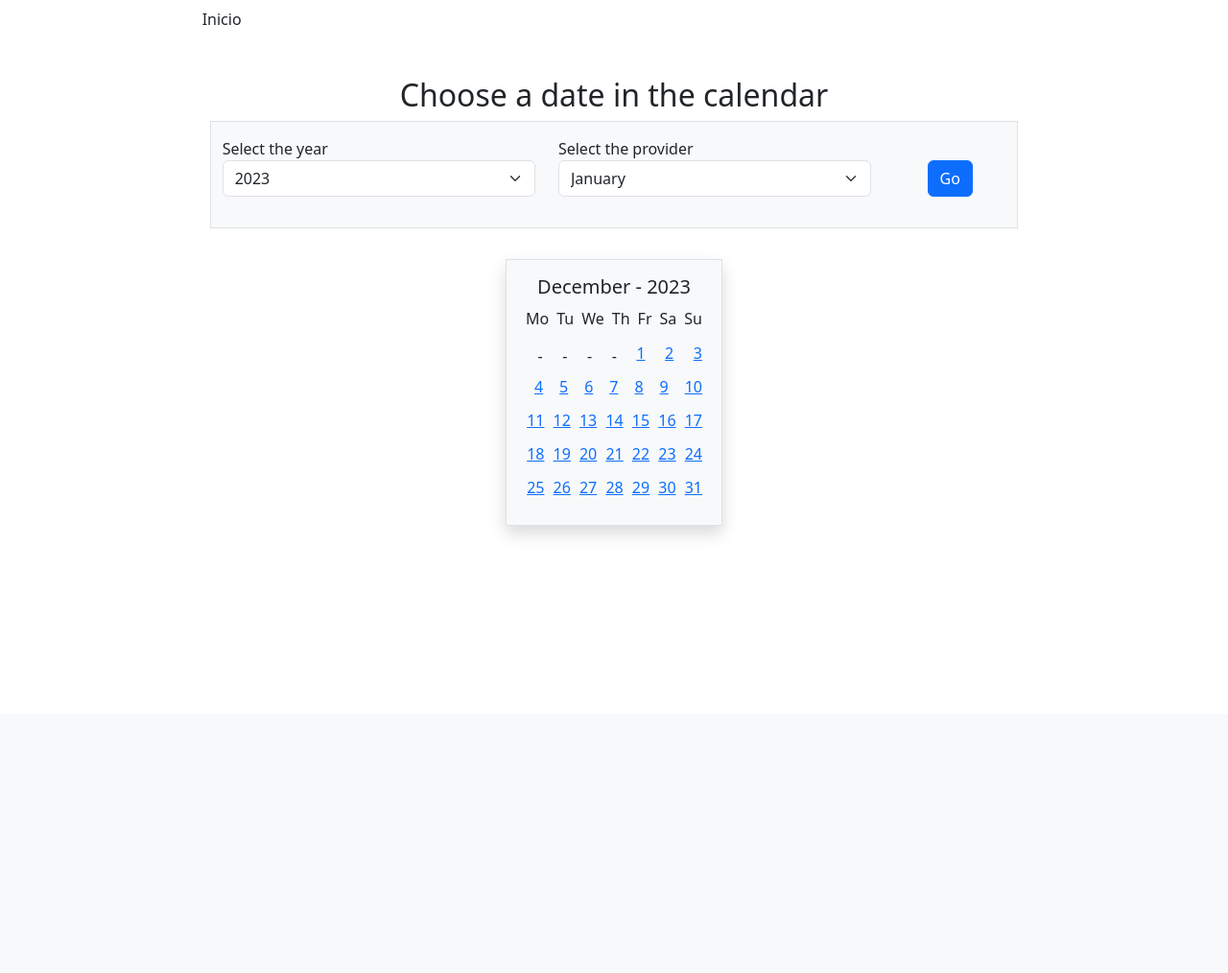
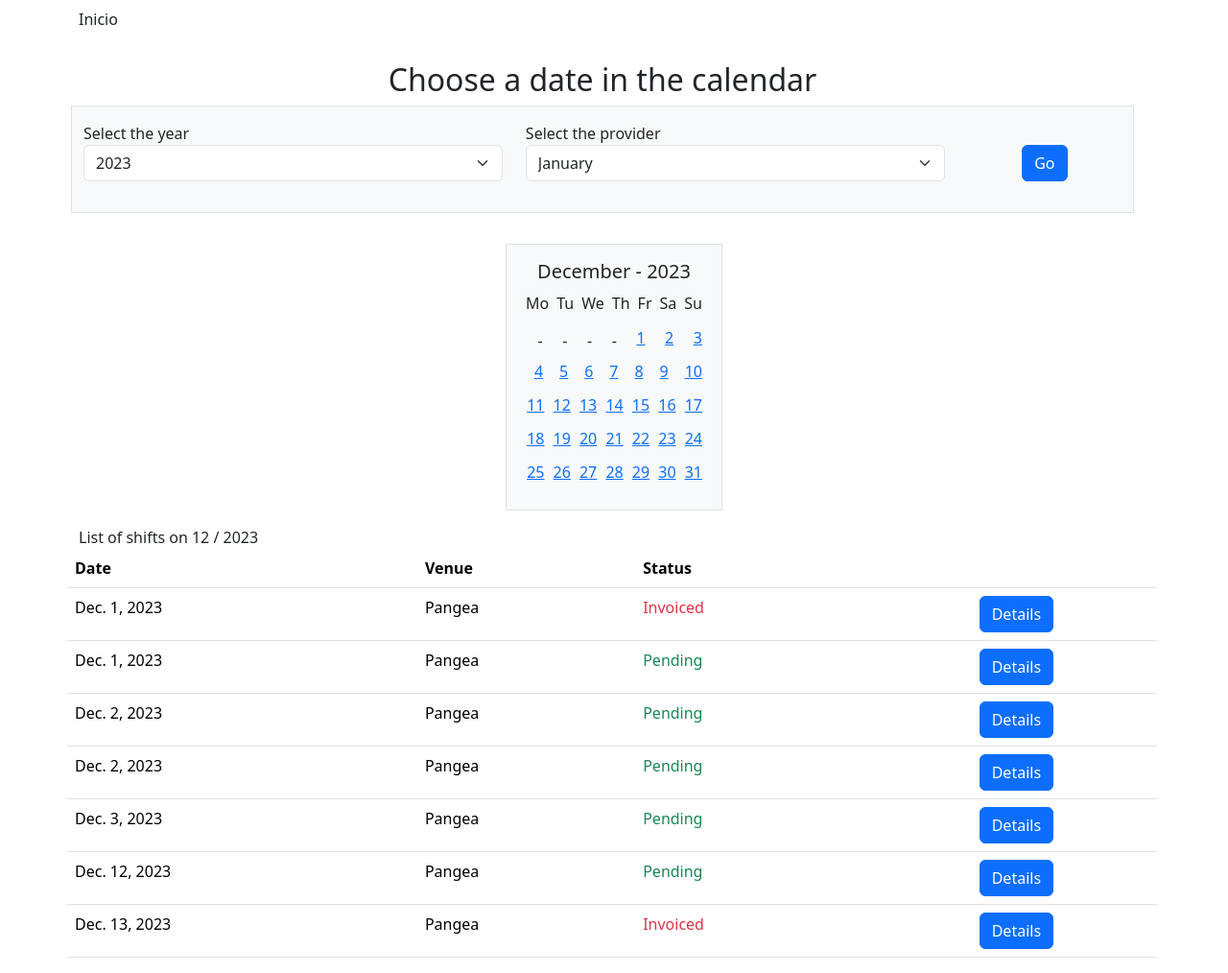
Before and after one commit to fersie7e/sie7e, a Django app: page /security/ in a window 1280 px wide. Shown: the part 56-1070 px from the top of the page at 96% size. Before the commit the page ends 613 px from the top, so only its background shows below. Run offline with Django 4.2, Linux system fonts and the light colour scheme; data comes from the database, SQL or seed files in the repository; both versions use the stored data as it was after the commit.

Commit message:
final interfaces v.1.0

```diff
--- a/security/templates/security/index.html
+++ b/security/templates/security/index.html
@@ -2,19 +2,19 @@
 {% load static %}
 {% block body %}
 
-    <div class="row h-100 d-inline-block">
+    <div class="row h-100">
+
         <div class="row text-start mt-2">
             <p>Inicio</p>
         </div>
-        <div class="col p-3">
-            <!-- SEARCH FORM -->
+
         <div class="row p-3">
             <h2>Choose a date in the calendar</h2>
             <div class="col bg-light border text-start">
                 <form action="{% url 'index' %}" method="post">
                     {% csrf_token %}
                     <div class="row form-group pt-3 pb-3">
-                            <div class="col-sm-5">
+                        <div class="col">
                             <label for="year">Select the year</label>
                             <select class="form-select mb-3" name="year">
                                 {% for year in year_choice %}
@@ -22,7 +22,7 @@
                                 {% endfor %}
                             </select>
                         </div>
-                            <div class="col-sm-5">
+                        <div class="col">
                             <label for="month">Select the provider</label>
                             <select class="form-select mb-3" name="month">
                                 {% for number,month in months.items %}
@@ -39,10 +39,11 @@
                 </form>
             </div>
         </div>
-            <div class="row p-3 d-inline-block">
+
+        <div class="d-flex d-inline-block justify-content-center p-3">
             <!-- CREATE CALENDAR -->
-                <div class="col border bg-light shadow p-3">
-                    <div class="row text-center">
+            <div class="border bg-light p-3">
+                <div class="text-center">
                         <div class="col"><h5>{{monthtext}} - {{year}}</h5></div>
                 </div>
                 <div class="d-flex text-end">
@@ -63,7 +64,38 @@
                 {% endfor %}
             </div>
         </div>
+
+        <div class="col text-start">
+            List of shifts on {{month}} / {{year}}
         </div>
+
+        <div class="row gx-1">
+            <table class="table">
+                <thead>
+                <tr>
+                    <th scope="col" class="text-start">Date</th>
+                    <th scope="col" class="text-start">Venue</th>
+                    <th scope="col" class="text-start">Status</th>
+                    <th scope="col" class="text-start"></th>
+                </tr>
+                </thead>
+                <tbody>
+                {% for shift in shifts %}
+                    <tr>
+                        <td class="text-start">{{shift.date}}</td>
+                        <td class="text-start">{{shift.venue}}</td>
+                        {% if shift.invoiced %}
+                            <td class="text-start text-danger">Invoiced</td>
+                        {% else %}
+                            <td class="text-start text-success">Pending</td>
+                        {% endif %}
+                        <td><a href="{% url 'setservice' shift.id %}" class="btn btn-primary">Details</a></td>
+                    </tr>
+                {% endfor %}
+                </tbody>
+            </table>
+        </div>
+
     </div>
 
 
--- a/security/views.py
+++ b/security/views.py
@@ -41,8 +41,8 @@ def parseDate(date):
     date_formated = datetime.date(year, month, day)
     return date_formated
 
+
 def index(request):
-    shift_data = Shift.objects.filter(date=TODAY)
     cal = calendar.Calendar().monthdatescalendar(CURRENT_YEAR,CURRENT_MONTH)
     monthtext = MONTHS.get(str(CURRENT_MONTH))
     for number,monthname in MONTHS.items():
@@ -54,13 +54,9 @@ def index(request):
         monthtext = MONTHS.get(str(month))
         year = int(request.POST["year"])
         cal = calendar.Calendar().monthdatescalendar(year,month)
+    shift_data = Shift.objects.filter(date__month=month, date__year=year).order_by('date')
     return render(request, 'security/index.html', {
-        "venues": Venue.objects.all(),
-        "providers": Provider.objects.all(),
         "shifts": shift_data,
-        "edit": False,
-        "service_selected": False,
-        "date":TODAY,
         "cal":cal,
         "year_choice": YEARS_CHOICE,
         "year": year,
@@ -68,32 +64,17 @@ def index(request):
         "monthtext": monthtext,
         "month": month,
         "days": DAYS,
-        "date_selected": False,
     })
 
 
-
 def filtershift(request, date=TODAY):
-    date_formatted = parseDate(date)
-    month = date_formatted.month
-    year = date_formatted.year
-    monthtext = MONTHS.get(str(month))
-    cal = calendar.Calendar().monthdatescalendar(year,month)
     shift_data = Shift.objects.filter(date=date)
     return render(request, 'security/filter.html', {
         "venues": Venue.objects.all(),
         "providers": Provider.objects.all(),
         "shifts": shift_data,
-        "edit": False,
         "service_selected": False,
         "date": date,
-        "cal":cal,
-        "year_choice": YEARS_CHOICE,
-        "year": year,
-        "months": MONTHS,
-        "monthtext": monthtext,
-        "month": month,
-        "days": DAYS,
         "date_selected": True,
     })
 
@@ -109,14 +90,8 @@ def addshift(request):
     return HttpResponseRedirect(reverse("filtershift", args=(date,)))
 
 
-
 def setservice(request, shift_id):
     shift = Shift.objects.get(pk=shift_id)
-    date = shift.date
-    month = date.month
-    year = date.year
-    cal = calendar.Calendar().monthdatescalendar(year,month)
-    monthtext = MONTHS.get(str(month))
     provider = shift.shift_provider
     employees = Employee.objects.filter(provider=provider)
     services = provider.services.all()
@@ -138,29 +113,15 @@ def setservice(request, shift_id):
     for emp in employees:
         if emp not in working and emp.provider == provider:
             not_working.append(emp)
-    shift_data = Shift.objects.filter(date=shift.date)
     return render(request, 'security/set.html', {
-        "venues": Venue.objects.all(),
-        "providers": Provider.objects.all(),
         "services": services,
-        "shifts": shift_data,
-        "edit": True,
         "editshift": shift,
         "working": working,
         "not_working": not_working,
-        "employees": employees,
         "service_selected": service_selected,
         "service": service,
-        "date": date,
-        "cal":cal,
-        "year_choice": YEARS_CHOICE,
-        "year": year,
-        "months": MONTHS,
-        "monthtext": monthtext,
-        "month": month,
-        "days": DAYS,
-        "date_selected": True,
     })
+
 
 def addemployee(request, shift_id):
     shift = Shift.objects.get(pk=shift_id)
@@ -169,7 +130,6 @@ def addemployee(request, shift_id):
         employee = Employee.objects.get(pk=employee_id)
         shift.employees.add(employee)
     return HttpResponseRedirect(reverse("setservice", args=(shift_id,)))
-
 
 
 def deleteemployeeshift(request, shift_id, employee_id):
```
Also changed, not shown: security/templates/security/filter.html (+9 -7 lines), security/templates/security/invoice_detail.html (+7 -7 lines), security/templates/security/invoice_filter.html (+5 -4 lines), security/templates/security/invoice_gen.html (+14 -10 lines), security/templates/security/set.html (+29 -22 lines), security/templates/security/wages_employee.html (+2 -10 lines), security/templates/security/wages_filter.html (+1 -6 lines), db.sqlite3. Lines whose indentation alone changed are shown as unchanged.
